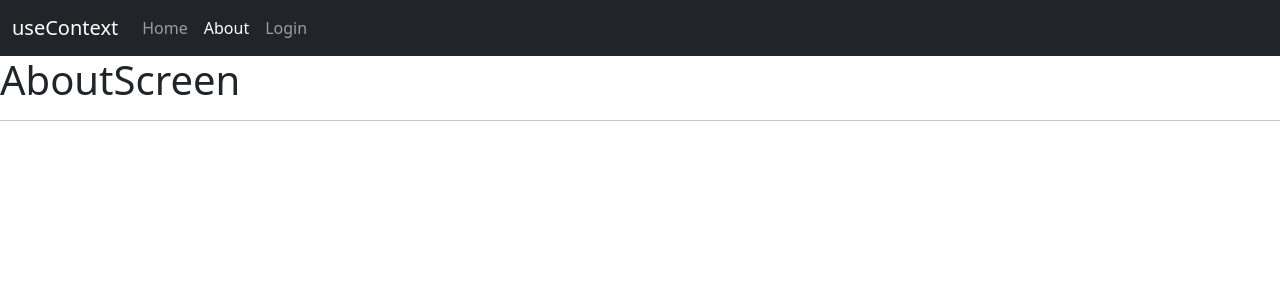
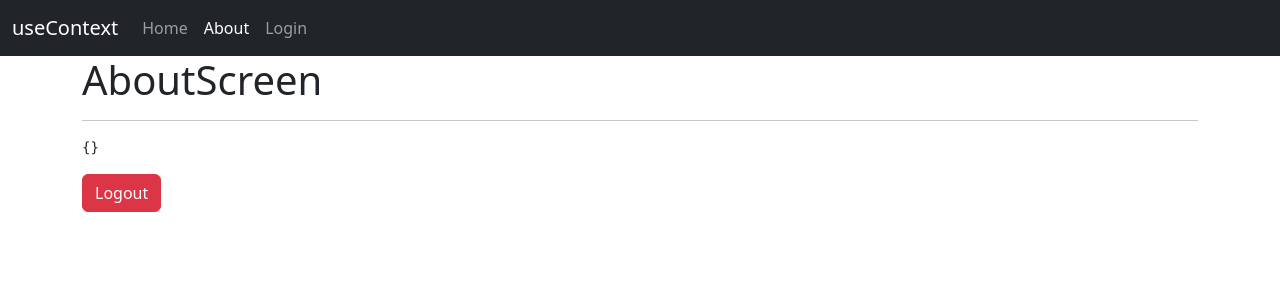
Before and after one commit to ewa1do/React-Course, a React (Vite) app in the folder hooks-app/: page /about in a window 1280 px wide. Shown: the top 300 px of the page. Built offline with nearby package versions, Linux system fonts and the light colour scheme.

Commit message:
useContext

```diff
--- a/hooks-app/src/components/09-useContext/AboutScreen.jsx
+++ b/hooks-app/src/components/09-useContext/AboutScreen.jsx
@@ -1,10 +1,26 @@
-import React from 'react';
+import React, { useContext } from 'react';
+import { UserContext } from './UserContext';
 
 const AboutScreen = () => {
+  const { user, setUser } = useContext(UserContext);
+
+  const handleLogout = () => {
+    setUser({});
+  };
+
   return (
     <div>
       <h1>AboutScreen</h1>
       <hr />
+
+      <pre>{JSON.stringify(user, null, 3)}</pre>
+
+      <button
+        className='btn btn-danger'
+        onClick={handleLogout}
+      >
+        Logout
+      </button>
     </div>
   );
 };
--- a/hooks-app/src/components/09-useContext/AppRouter.jsx
+++ b/hooks-app/src/components/09-useContext/AppRouter.jsx
@@ -16,7 +16,7 @@ const AppRouter = () => {
     <Router>
       <div>
         <NavBar />
-
+        <div className='container'>
           <Routes>
             <Route
               exact
@@ -43,6 +43,7 @@ const AppRouter = () => {
             />
           </Routes>
         </div>
+      </div>
     </Router>
   );
 };
--- a/hooks-app/src/components/09-useContext/HomeScreen.jsx
+++ b/hooks-app/src/components/09-useContext/HomeScreen.jsx
@@ -3,14 +3,14 @@ import React, { useContext } from 'react';
 import { UserContext } from './UserContext';
 
 const HomeScreen = () => {
-  const userContext = useContext(UserContext);
-
-  console.log(userContext);
+  const { user } = useContext(UserContext);
 
   return (
     <div>
       <h1>HomeScreen</h1>
       <hr />
+
+      <pre>{JSON.stringify(user, null, 3)}</pre>
     </div>
   );
 };
--- a/hooks-app/src/components/09-useContext/LoginScreen.jsx
+++ b/hooks-app/src/components/09-useContext/LoginScreen.jsx
@@ -1,10 +1,35 @@
-import React from 'react';
+import React, { useContext } from 'react';
+import { UserContext } from './UserContext';
 
 const LoginScreen = () => {
+  // 1. Obtener la referencia al userContext
+  // 2. setUser
+
+  /*
+    {
+      id: 123,
+      name: 'Eduardo'
+    }
+   */
+
+  const { setUser } = useContext(UserContext);
+
   return (
     <div>
       <h1>LoginScreen</h1>
       <hr />
+
+      <button
+        className='btn btn-primary'
+        onClick={() =>
+          setUser({
+            id: 123,
+            name: 'Eduardo',
+          })
+        }
+      >
+        Login
+      </button>
     </div>
   );
 };
--- a/hooks-app/src/components/09-useContext/MainApp.jsx
+++ b/hooks-app/src/components/09-useContext/MainApp.jsx
@@ -1,16 +1,18 @@
-import React from 'react';
+import React, { useState } from 'react';
 
 import AppRouter from './AppRouter';
 import { UserContext } from './UserContext';
+
 const MainApp = () => {
-  const user = {
-    id: 1234,
-    name: 'Eduardo',
-    email: 'eduardo@vera.com',
-  };
+  const [user, setUser] = useState({});
 
   return (
-    <UserContext.Provider value={user}>
+    <UserContext.Provider
+      value={{
+        user,
+        setUser,
+      }}
+    >
       <AppRouter />
     </UserContext.Provider>
   );
```
Lines whose indentation alone changed are shown as unchanged.
